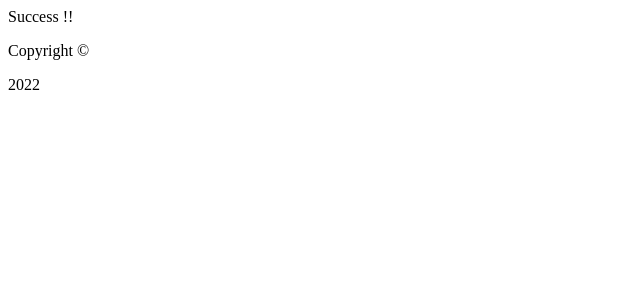
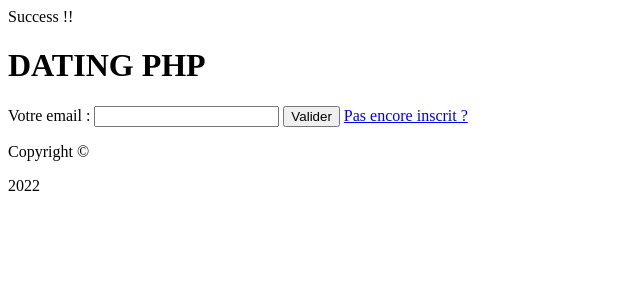
Before and after one commit to poloskanini/sportsdating, a PHP site: page / in a window 1280 px wide. Shown: the top 300 px of the page, without its empty margins (0-640 px from the left). Run offline with PHP 8.4, Linux system fonts and the light colour scheme.

Commit message:
Ajout include(footer/header)
Preparation du formulaire inscription

```diff
--- a/index.php
+++ b/index.php
@@ -13,10 +13,20 @@
 </head>
 <body>
 
-<footer>
-  <p>Copyright ©</p>
-  <?php echo date('Y')?>
-</footer>
+<!-- HEADER -->
+<?php include('./shared/header.php') ?>
+
+<form action="" method="POST">
+  <label for="email">Votre email :</label>
+  <input type="text" name="email" id="email">
+
+  <button type="submit">Valider</button>
+
+  <a href="inscription.php">Pas encore inscrit ?</a>
+</form>
+
+<!-- FOOTER -->
+<?php include('./shared/footer.php') ?>
 
 </body>
 </html>
--- /dev/null
+++ b/shared/footer.php
@@ -0,0 +1,4 @@
+<footer>
+  <p>Copyright ©</p>
+  <?php echo date('Y')?>
+</footer>
--- /dev/null
+++ b/shared/header.php
@@ -0,0 +1 @@
+<h1>DATING PHP</h1>
```
Also changed, not shown: inscription.php (added, +14 -0 lines).
